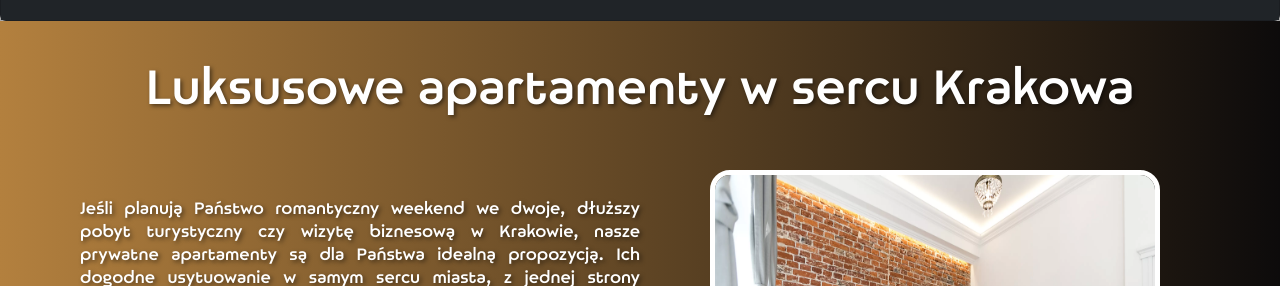
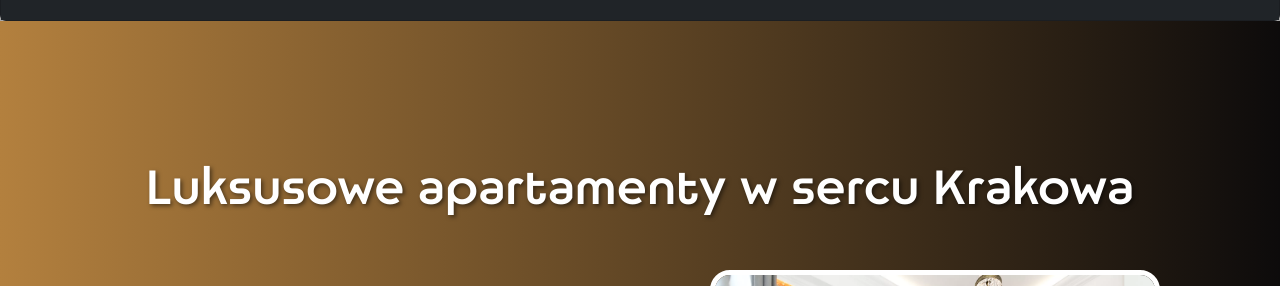
Before and after one commit to MateuszKarpowicz/kruzo, a React (Create React App) app: page / in a window 1280 px wide. Shown: the part 423-709 px from the top of the page. Built offline with nearby package versions, Linux system fonts and the light colour scheme.

Commit message:
working on path and improve HomePage styling

```diff
--- a/src/server.js
+++ b/server.js
@@ -3,10 +3,12 @@ const path = require('path');
 
 const app = express();
 
-// Konfiguracje aplikacji Express
+// Inne konfiguracje aplikacji Express
+
+app.use(express.static(path.join(__dirname, 'src')));
 
 app.get('/*', function(req, res) {
-  res.sendFile(path.join(__dirname, 'path/to/your/index.html'), function(err) {
+  res.sendFile(path.join(__dirname, 'src', 'index.html'), function(err) {
     if (err) {
       res.status(500).send(err);
     }
--- a/src/pages/HomePage.scss
+++ b/src/pages/HomePage.scss
@@ -14,7 +14,7 @@
   background: linear-gradient(0.25turn, #B3803E, #0D0B0B);
 }
 .header-container{
-  margin-top: 0px;
+  margin-top: 50px;
   margin-bottom: 10px;
   width: 100%;
   display: flex;
@@ -62,7 +62,7 @@ font-size: 0.5em;
   display: flex;
   flex-direction: column;
   width:100%;
-  height:1200px;
+  height:1100px;
   background: linear-gradient(#101010, #6D6D6D, #101010);
 }
 @media screen and (max-width: 850px){
@@ -72,7 +72,7 @@ font-size: 0.5em;
 }
 @media screen and (max-width: 650px){
   .content-container_lower{
-  height:800px;
+  height:700px;
   }
 }
 
```
